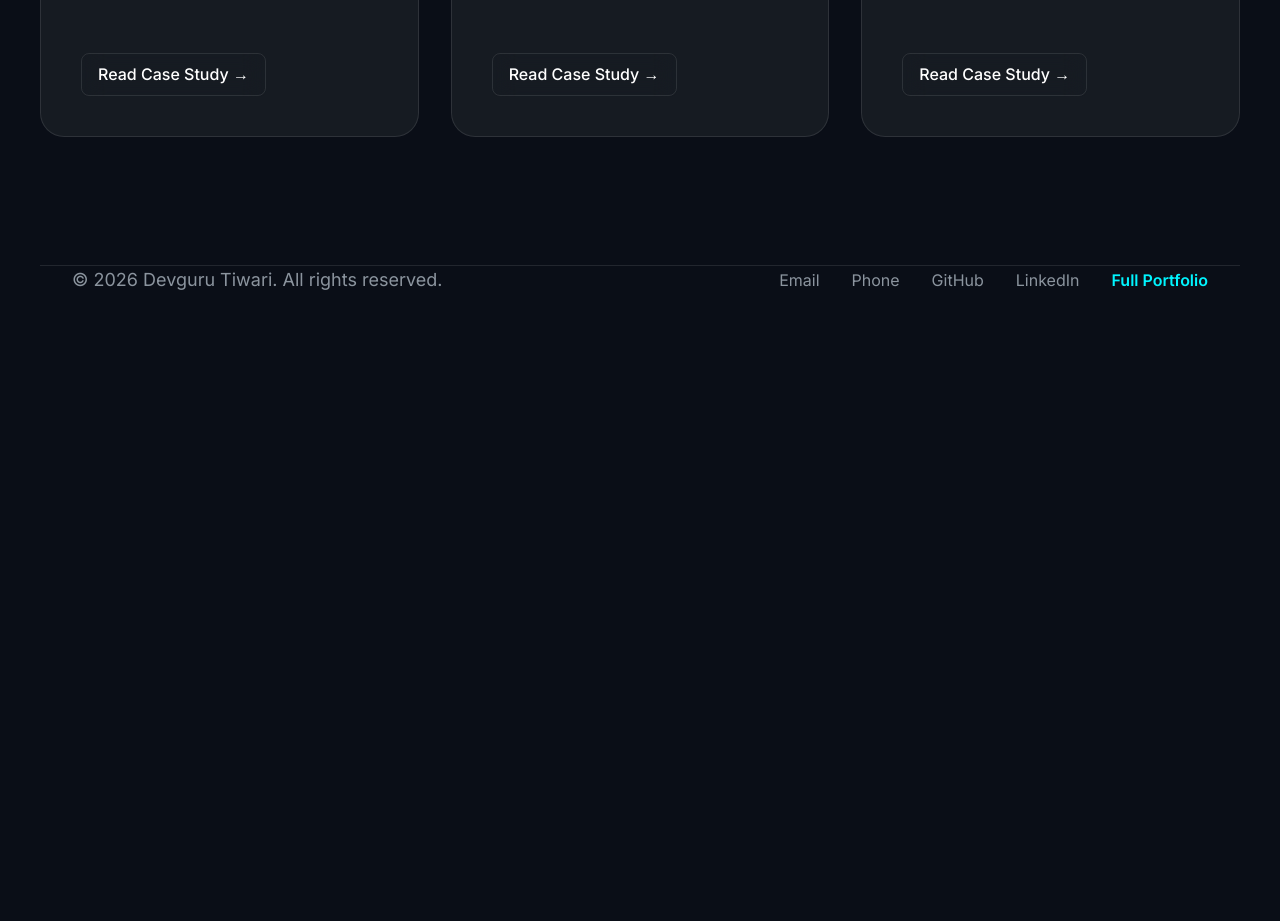
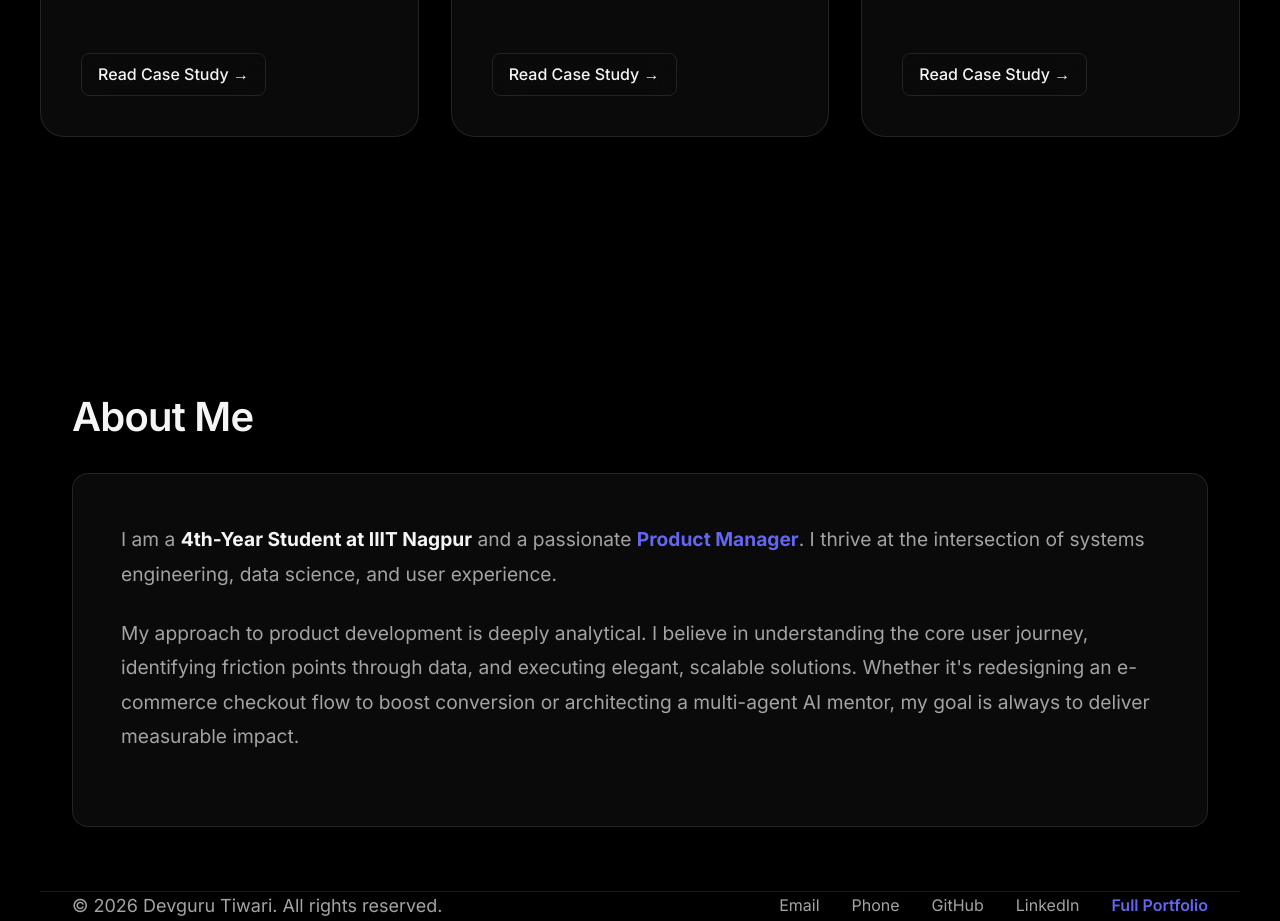
Before and after one commit to Devguru-codes/design_portfolio, a website built with Vite: page index.html in a window 1280 px wide. Shown: the part 1303-2224 px from the top of the page. Before the commit the page ends 1598 px from the top, so only its background shows below. Built offline with nearby package versions, Linux system fonts and the light colour scheme.

Commit message:
Update color scheme fix modal buttons add About section fix mermaid heights

```diff
--- a/index.html
+++ b/index.html
@@ -82,6 +82,18 @@
           </a>
         </div>
       </section>
+
+      <section id="about" class="container fade-up delay-2" style="margin-top: 8rem; margin-bottom: 4rem;">
+        <h2 style="font-size: 2.5rem; margin-bottom: 2rem;">About Me</h2>
+        <div style="background: var(--surface-color); border: 1px solid var(--border-color); border-radius: 16px; padding: 3rem;">
+          <p style="font-size: 1.2rem; line-height: 1.8; color: var(--text-secondary); margin-bottom: 1.5rem;">
+            I am a <strong style="color: var(--text-primary);">4th-Year Student at IIIT Nagpur</strong> and a passionate <strong style="color: var(--accent-1);">Product Manager</strong>. I thrive at the intersection of systems engineering, data science, and user experience.
+          </p>
+          <p style="font-size: 1.2rem; line-height: 1.8; color: var(--text-secondary);">
+            My approach to product development is deeply analytical. I believe in understanding the core user journey, identifying friction points through data, and executing elegant, scalable solutions. Whether it's redesigning an e-commerce checkout flow to boost conversion or architecting a multi-agent AI mentor, my goal is always to deliver measurable impact.
+          </p>
+        </div>
+      </section>
     </main>
 
   <footer class="container">
--- a/main.js
+++ b/main.js
@@ -43,7 +43,11 @@ const modalHtml = `
       <h2 style="color: #fff; margin-bottom: 1.5rem;">Contact Details</h2>
       <p style="margin-bottom: 1rem; font-size: 1.2rem;"><strong style="color: var(--accent-1);">Email:</strong><br><a href="mailto:devguruatwork@gmail.com" style="color: #fff; text-decoration: none;">devguruatwork@gmail.com</a></p>
       <p style="margin-bottom: 2rem; font-size: 1.2rem;"><strong style="color: var(--accent-1);">Phone:</strong><br><a href="tel:+919354926131" style="color: #fff; text-decoration: none;">9354926131</a></p>
-      <a href="mailto:devguruatwork@gmail.com" class="btn btn-primary" style="display: block; width: 100%;">Send Email</a>
+      <div style="display: flex; gap: 1rem; flex-direction: column;">
+        <a href="mailto:devguruatwork@gmail.com" class="btn btn-primary" style="display: block; width: 100%;">Email Me</a>
+        <a href="https://github.com/Devguru-codes" target="_blank" class="btn btn-outline" style="display: block; width: 100%;">GitHub</a>
+        <a href="https://www.linkedin.com/in/devguru-tiwari" target="_blank" class="btn btn-outline" style="display: block; width: 100%;">LinkedIn</a>
+      </div>
     </div>
   </div>
 `;
--- a/style.css
+++ b/style.css
@@ -1,18 +1,15 @@
 @import url('https://fonts.googleapis.com/css2?family=Inter:wght@300;400;500;600;700;800&display=swap');
 
 :root {
-  --bg-color: #0a0e17;
-  --surface-color: #161b22;
-  --surface-hover: #1e242d;
+  --bg-color: #000000;
+  --surface-color: #0a0a0a;
+  --surface-hover: #141414;
   --border-color: rgba(255, 255, 255, 0.1);
-  --text-primary: #ffffff;
-  --text-secondary: #8b949e;
-
-  --accent-1: #00f5ff; /* Neon Cyan */
-  --accent-2: #66fcf1; /* Teal */
-  --accent-3: #45a29e; /* Muted Teal */
-
-  --glow-shadow: 0 0 40px rgba(0, 245, 255, 0.15);
+  --text-primary: #f5f5f5;
+  --text-secondary: #a3a3a3;
+  --accent-1: #6366f1;
+  --accent-2: #8b5cf6;
+  --glow-shadow: 0 0 40px rgba(99, 102, 241, 0.15);
   --glass-blur: blur(12px);
 }
 
@@ -266,8 +263,13 @@ footer {
 
 /* Case Study Content Styles */
 .case-study-hero {
-  padding: 12rem 0 6rem;
+  padding: 6rem 0 3rem;
   text-align: center;
+}
+
+.case-study-hero h1 {
+  font-size: clamp(2.5rem, 6vw, 4.5rem);
+  margin-bottom: 1rem;
 }
 
 .case-study-hero .card-tag {
@@ -351,6 +353,12 @@ footer {
   line-height: 1.4;
 }
 
+.mermaid svg {
+  max-width: 100%;
+  height: auto !important;
+  max-height: 450px;
+}
+
 table {
   width: 100%;
   border-collapse: collapse;
```
